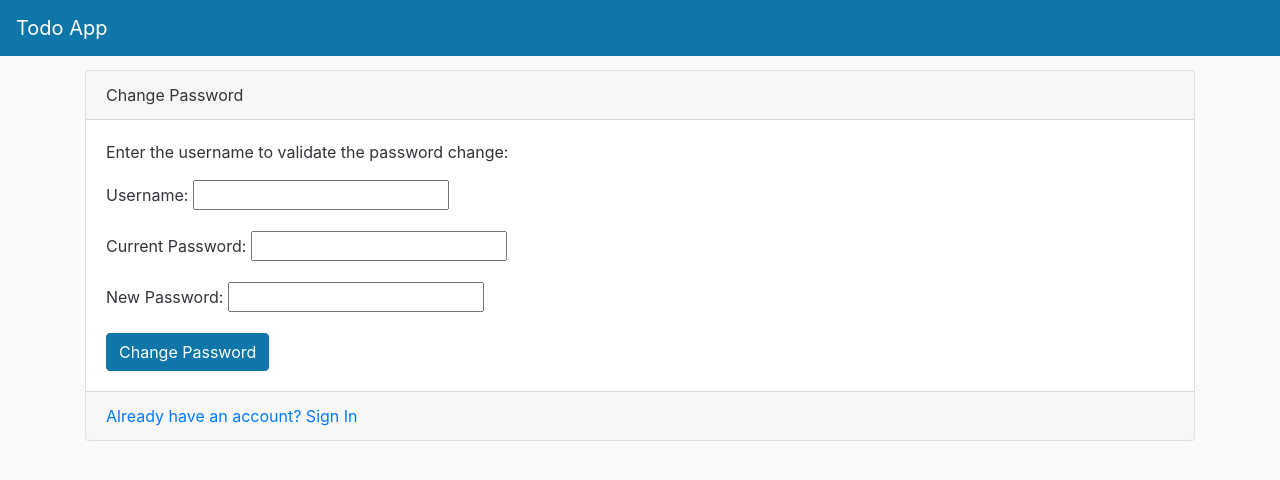
After one commit to lnavarro12/fastAPI, a FastAPI app: template ToDoApp/templates/change-password.html in a window 1280 px wide. The commit adds this page. Shown: the top 480 px of the page. Run offline with FastAPI, Linux system fonts and the light colour scheme; the template is opened without the code that fills it, so the values that code supplies are empty; some libraries are stand-ins or nearby versions.

Commit message:
Finish reset password

```diff
--- /dev/null
+++ b/ToDoApp/templates/change-password.html
@@ -0,0 +1,63 @@
+{% include 'layout.html' %}
+
+<div class="container">
+    <div class="card">
+        <div class="card-header">
+            Change Password
+        </div>
+        <div class="card-body">
+        {% if msg %}
+            {% if success %}
+            <div class="alert alert-success" role="alert">
+                {{msg}}
+            </div>
+        {% else %}
+            <div class="alert alert-danger" role="alert">
+                {{msg}}
+            </div>
+            {% endif %}
+        {% endif %}
+            <form method="POST" action="/user/change-password">
+                <div class="form-group">
+                  {% if not user %}<p>Enter the username to validate the password change:</p> {% endif %}
+                  <label for="username">Username:</label>
+                  <input type="text" id="username" name="username" required value="{% if user %}{{user.username}}{% endif %}" {% if user %}disabled{% endif %}/>
+                </div>
+
+
+                 {% if not user %}
+                <div class="form-group">
+                    <label>Current Password:</label>
+                    <input type="password"  name="current_password" required>
+                </div>
+
+                <div class="form-group">
+                    <label>New Password:</label>
+                    <input type="password"  name="new_password" required>
+                </div>
+                 {% endif %}
+
+                {% if user %}
+                <div class="form-group">
+                    <label for="new-password">New Password:</label>
+                    <input type="password" name="new_password" required>
+                </div>
+
+                <div class="form-group">
+                    <label for="confirm-password"> Confirm New Password:</label>
+                    <input type="password"  name="confirm_password" required>
+                </div>
+                {% endif %}
+
+
+                <button type="submit" class="btn btn-primary">Change Password</button>
+            </form>
+        </div>
+         {% if not user %}
+            <div class="card-footer text-muted">
+                <a href="/auth">Already have an account?</a>
+                <a href="/auth/register"> Sign In</a>
+            </div>
+        {% endif %}
+    </div>
+</div>
--- a/ToDoApp/templates/login.html
+++ b/ToDoApp/templates/login.html
@@ -34,6 +34,7 @@
         </div>
         <div class="card-footer text-muted">
             <a href="/auth/register"> Register? </a>
+            <a href="/user/change-password">Forgot password?</a>
         </div>
     </div>
 </div>
--- a/ToDoApp/templates/navbar.html
+++ b/ToDoApp/templates/navbar.html
@@ -9,14 +9,16 @@
             <ul class="navbar-nav">
                 {% if user %}
                 <li class="nav-item active">
-                    <a class="nav-link" href="/todo">Home</a>
+                    <a class="nav-link" href="/">Home</a>
                 </li>
                 {% endif %}
             </ul>
-
             <ul class="navbar-nav ml-auto">
                 {% if user %}
                 <li class="nav-item m1">
+                    <a class="nav-link" href="/user/change-password">Change Password</a>
+                </li>
+                <li class="nav-item m1 ">
                     <a type="button" class="btn btn-outline-light" href="/auth/logout">Logout</a>
                 </li>
                 {% endif %}
```
Also changed, not shown: ToDoApp/routers/users.py (+45 -11 lines).
